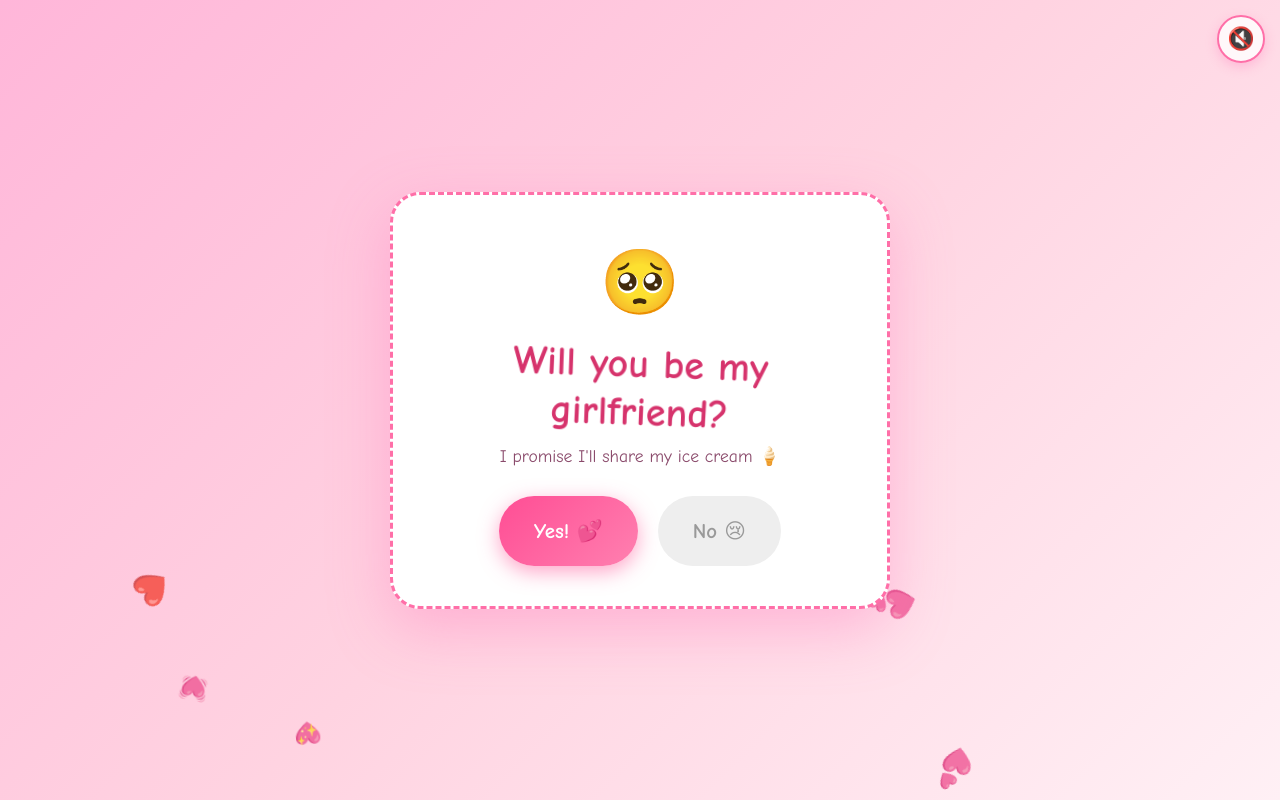
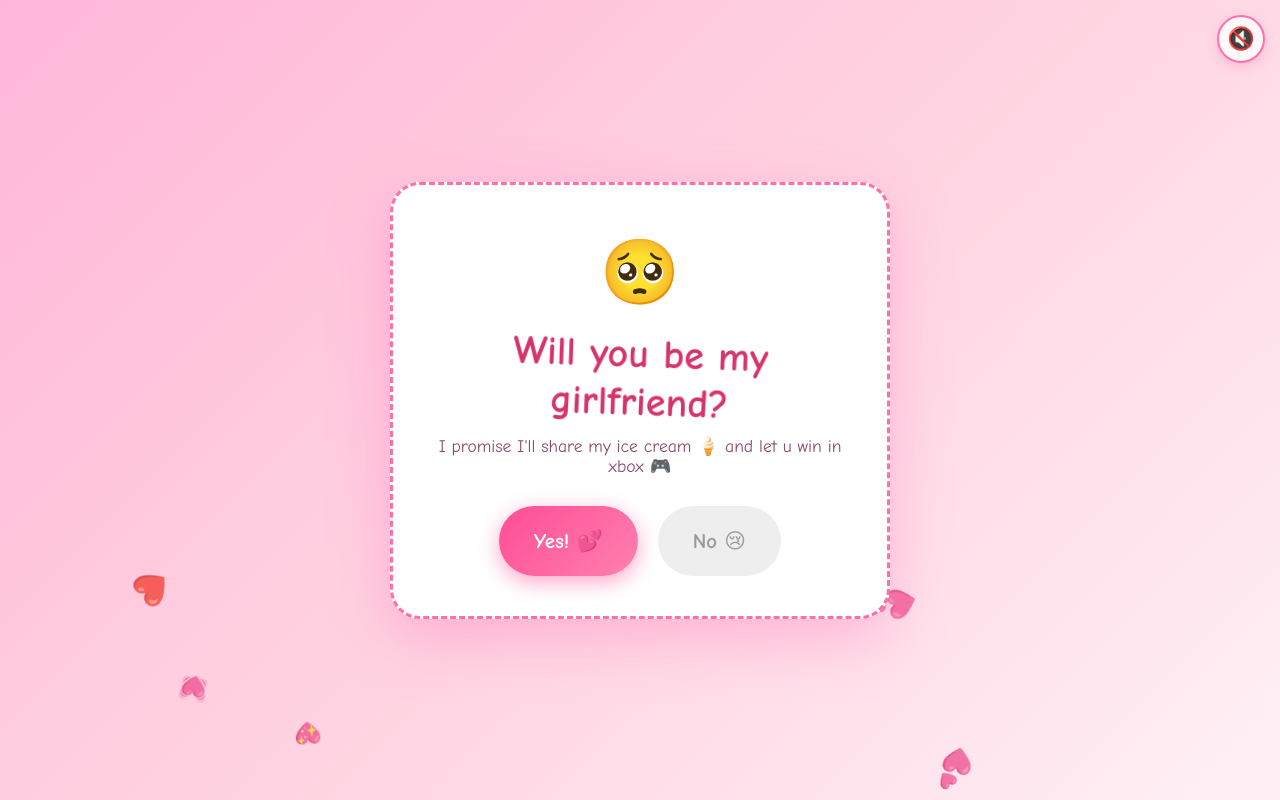
Before and after one commit to rahat108/personal-project-1, a plain HTML site: page index.html in a window 1280 px wide. Drawn offline with Linux system fonts and the light colour scheme.

Commit message:
Update index.html

```diff
--- a/index.html
+++ b/index.html
@@ -5,7 +5,7 @@
 <meta name="viewport" content="width=device-width, initial-scale=1.0, maximum-scale=1.0, user-scalable=no" />
 <meta name="theme-color" content="#ffb6d9" />
 <meta name="apple-mobile-web-app-capable" content="yes" />
-<title>Will You Be My Girlfriend? 💕</title>
+<title>Nandini, Will You Be Rahat's Girlfriend? 💕</title>
 <style>
   * { box-sizing: border-box; margin: 0; padding: 0; -webkit-tap-highlight-color: transparent; }
 
@@ -203,7 +203,7 @@
 <div class="card" id="mainCard">
   <span class="emoji">🥺</span>
   <h1>Will you be my girlfriend?</h1>
-  <p class="sub">I promise I'll share my ice cream 🍦</p>
+  <p class="sub">I promise I'll share my ice cream 🍦 and let u win in xbox 🎮</p>
 
   <div class="buttons">
     <button class="yes-btn" id="yesBtn" type="button">Yes! 💕</button>
```
